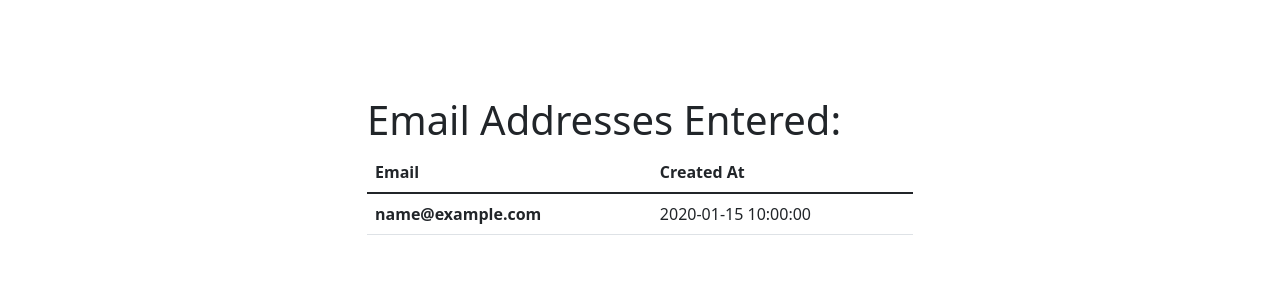
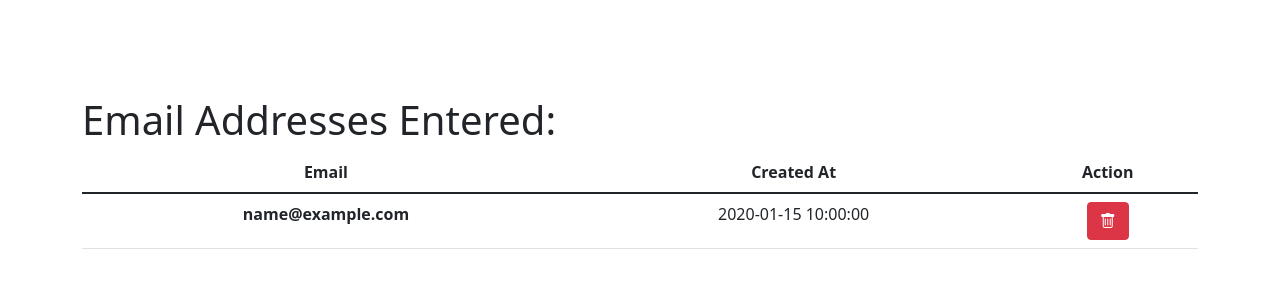
Before and after one commit to mishrole/CD_Flask-MySQL_ValidacionEmailDB-Validation-Practice, a Flask app: page /success in a window 1280 px wide. Shown: the top 300 px of the page. Run offline with Flask 2, Linux system fonts and the light colour scheme; tables that the repository leaves empty hold one stand-in row (values such as "Sample post"); some libraries are stand-ins or nearby versions.

Commit message:
add: Bonus Ninja - Unique + Delete Button

```diff
--- a/email_app/controllers/usersController.py
+++ b/email_app/controllers/usersController.py
@@ -27,13 +27,21 @@ def create_user():
 
     result = userModel.User.save(data)
 
-    print(result)
-
     if result:
         session['email'] = request.form.get('email')
         return redirect('/success')
     else:
         return redirect('/')
+
+@app.route('/delete_user/<int:id>', methods=['POST'])
+def delete_user(id):
+
+    data = {
+        'userId': id
+    }
+
+    userModel.User.delete(data)
+    return redirect('/success')
 
 @app.route('/success', methods=['GET'])
 def success():
--- a/email_app/models/userModel.py
+++ b/email_app/models/userModel.py
@@ -28,6 +28,25 @@ class User:
         query = "INSERT INTO users (email, created_at, updated_at) VALUES (%(email)s, NOW(), NOW());"
         return connectToMySQL('email_validation_schema').query_db(query, data)
 
+    @classmethod
+    def findUserByEmail(cls, data):
+        query = "SELECT * FROM users WHERE email = %(email)s;"
+        results = connectToMySQL('email_validation_schema').query_db(query, data)
+
+        user = None
+
+        if results:
+            print(results)
+            if len(results) > 0:
+                user = cls(results[0])
+
+        return user
+
+    @classmethod
+    def delete(cls, data):
+        query = "DELETE FROM users WHERE id = %(userId)s"
+        return connectToMySQL('email_validation_schema').query_db(query, data)
+
     @staticmethod
     def validateUser(user):
         is_valid = True
@@ -38,6 +57,10 @@ class User:
             flash('Invalid email address!', 'error')
             is_valid = False
 
+        if User.findUserByEmail({'email': email}) != None:
+            flash('Email address is already taken!', 'error')
+            is_valid = False
+
         if is_valid:
             flash(f'The email address you entered ({email}) is a VALID email address! Thank you!', 'success')
 
--- a/email_app/templates/success.html
+++ b/email_app/templates/success.html
@@ -6,6 +6,7 @@
     <meta name="viewport" content="width=device-width, initial-scale=1.0">
     <title>Email Validation</title>
     <link href="https://cdn.jsdelivr.net/npm/bootstrap@5.1.3/dist/css/bootstrap.min.css" rel="stylesheet" integrity="sha384-1BmE4kWBq78iYhFldvKuhfTAU6auU8tT94WrHftjDbrCEXSU1oBoqyl2QvZ6jIW3" crossorigin="anonymous">
+    <link rel="stylesheet" href="https://cdn.jsdelivr.net/npm/bootstrap-icons@1.7.2/font/bootstrap-icons.css">
 </head>
 <body>
     {% with messages = get_flashed_messages(category_filter=["success"]) %}
@@ -18,18 +19,18 @@
         </div>
         {% endif %}
     {% endwith %}
+
     <main class="container py-5">
         <div class="row justify-content-center py-5">
-            <div class="col-12 col-md-8 col-lg-6">
-                <div class="col-12">
-                    <h1>Email Addresses Entered:</h1>
-                </div>
+            <div class="col-12">
+                <h1>Email Addresses Entered:</h1>
                 <div class="table-responsive">
-                    <table class="table table-hover">
+                    <table class="table table-hover text-center">
                         <thead>
                           <tr>
                             <th scope="col">Email</th>
                             <th scope="col">Created At</th>
+                            <th scope="col">Action</th>
                           </tr>
                         </thead>
                         <tbody>
@@ -37,6 +38,13 @@
                             <tr>
                                 <th scope="row">{{user.email}}</th>
                                 <td>{{user.created_at}}</td>
+                                <td>
+                                    <form action="/delete_user/{{user.id}}" method="post">
+                                        <button class="btn btn-danger" type="submit">
+                                            <i class="bi bi-trash"></i>
+                                        </button>
+                                    </form>
+                                </td>
                             </tr>
                             {% endfor %}
                         </tbody>
```
